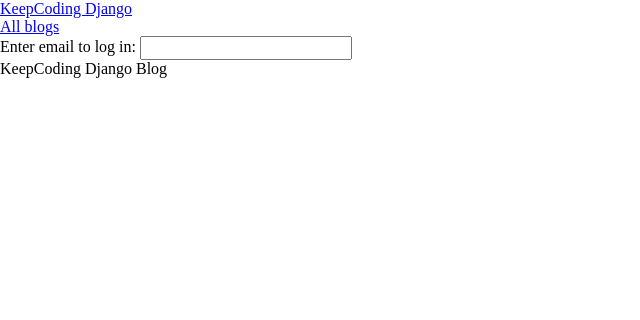
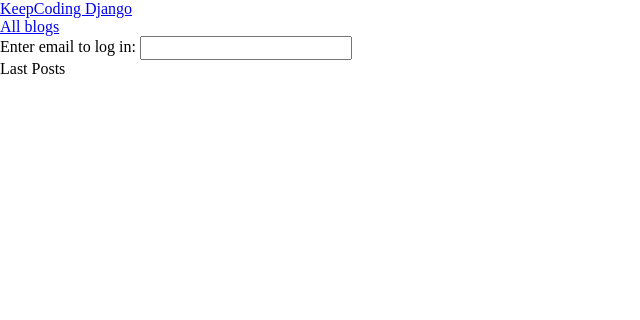
Before and after one commit to sergio-alonso/keepcoding-django, a Django app: page / in a window 1280 px wide. Shown: the top 320 px of the page, without its empty margins (0-640 px from the left). Run offline with Django 3.2, Linux system fonts and the light colour scheme; data that the repository does not hold is empty.

Commit message:
templates: fix home

```diff
--- a/blogs/templates/home.html
+++ b/blogs/templates/home.html
@@ -1,6 +1,6 @@
 {% extends 'base.html' %}
 
-{% block header_text %}KeepCoding Django Blog{% endblock %}
+{% block header_text %}<h1>Last Posts</h1>{% endblock %}
 
 {% block content %}
 
```
